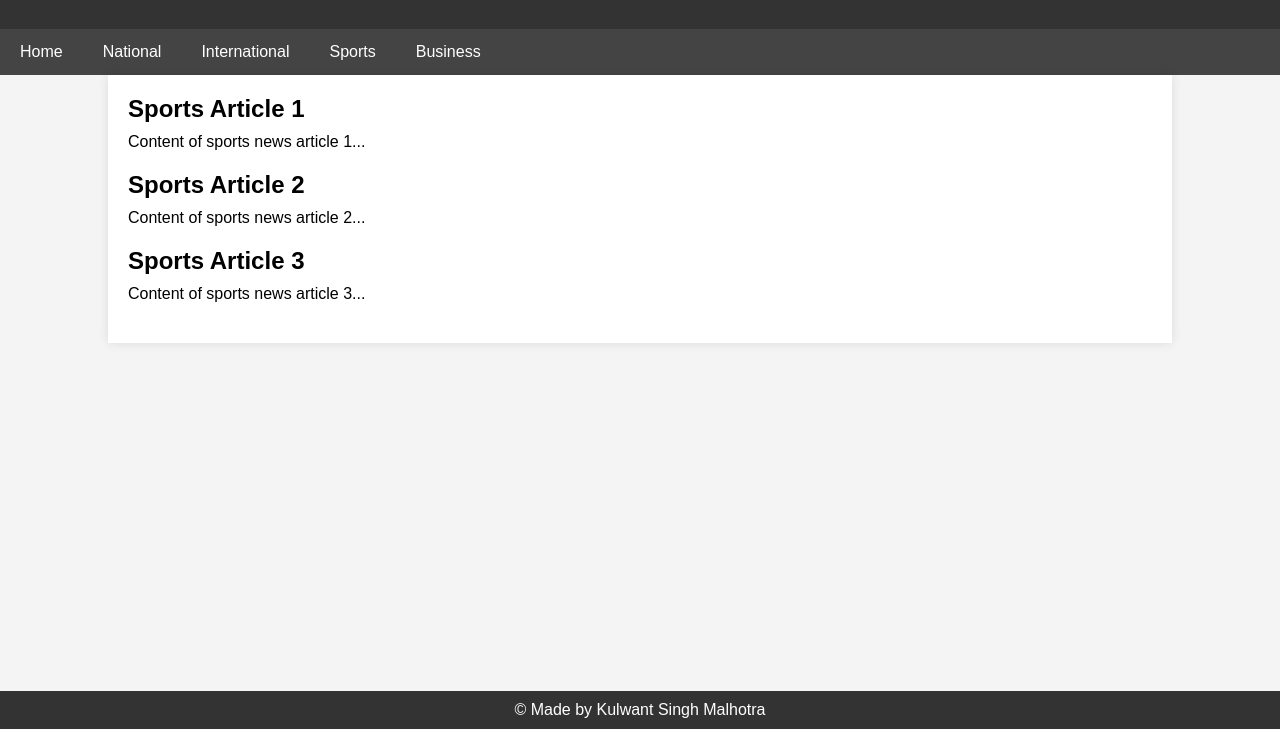
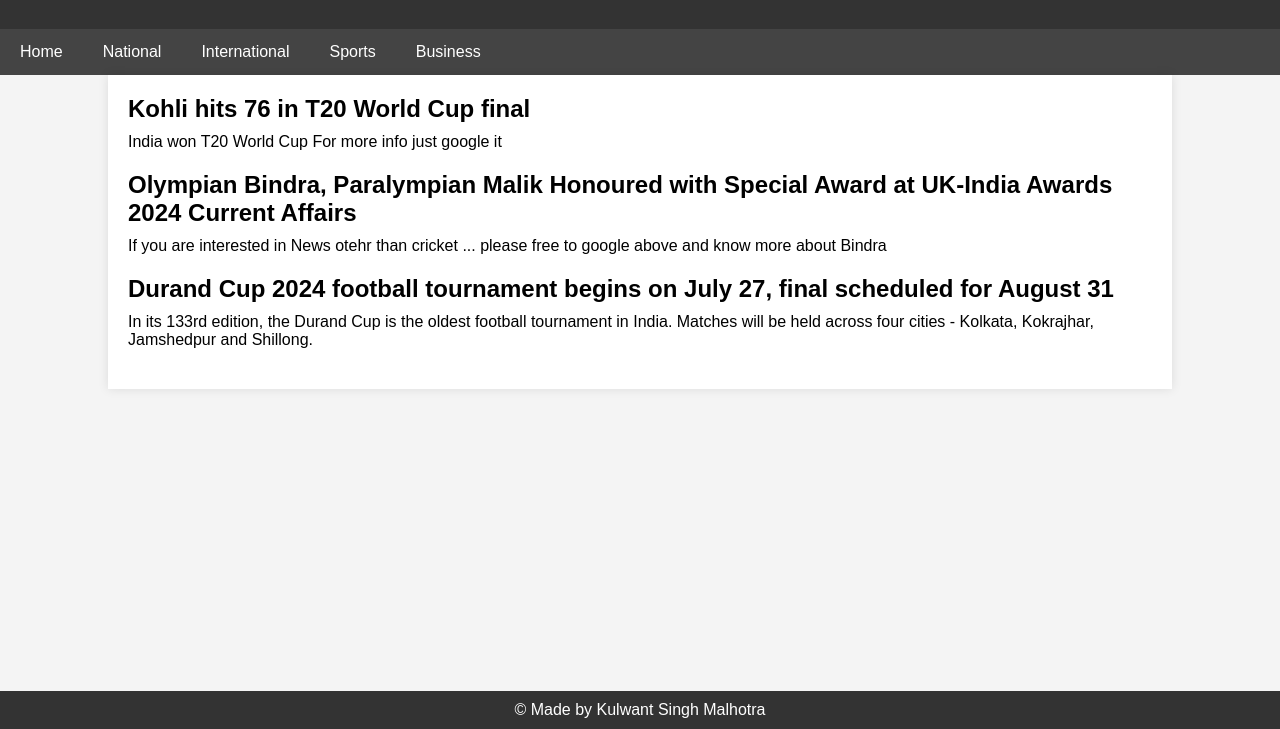
Before and after one commit to NanakKaGhar/News-Website-for-IGNOU-Journalism-Electronic-Media, a plain HTML site: page sports.html in a window 1280 px wide. Shown: the part 71-800 px from the top of the page. Drawn offline with Linux system fonts and the light colour scheme.

Commit message:
Update sports.html

```diff
--- a/sports.html
+++ b/sports.html
@@ -19,16 +19,16 @@
     </nav>
     <div class="container">
         <article>
-            <h2>Sports Article 1</h2>
-            <p>Content of sports news article 1...</p>
+            <h2>Kohli hits 76 in T20 World Cup final</h2>
+            <p>India won T20 World Cup For more info just google it</p>
         </article>
         <article>
-            <h2>Sports Article 2</h2>
-            <p>Content of sports news article 2...</p>
+            <h2>Olympian Bindra, Paralympian Malik Honoured with Special Award at UK-India Awards 2024 Current Affairs</h2>
+            <p>If you are interested in News otehr than cricket ... please free to google above and know more about Bindra</p>
         </article>
         <article>
-            <h2>Sports Article 3</h2>
-            <p>Content of sports news article 3...</p>
+            <h2>Durand Cup 2024 football tournament begins on July 27, final scheduled for August 31</h2>
+            <p>In its 133rd edition, the Durand Cup is the oldest football tournament in India. Matches will be held across four cities - Kolkata, Kokrajhar, Jamshedpur and Shillong.</p>
         </article>
     </div>
     <footer>
```
